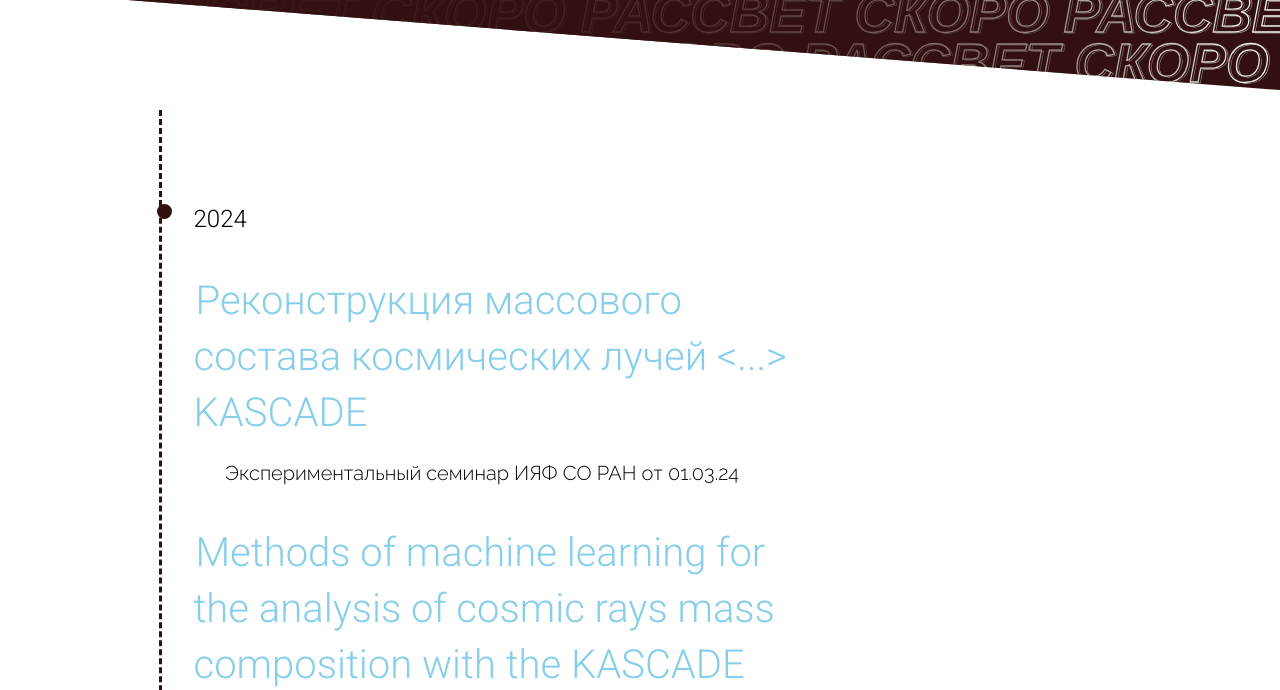
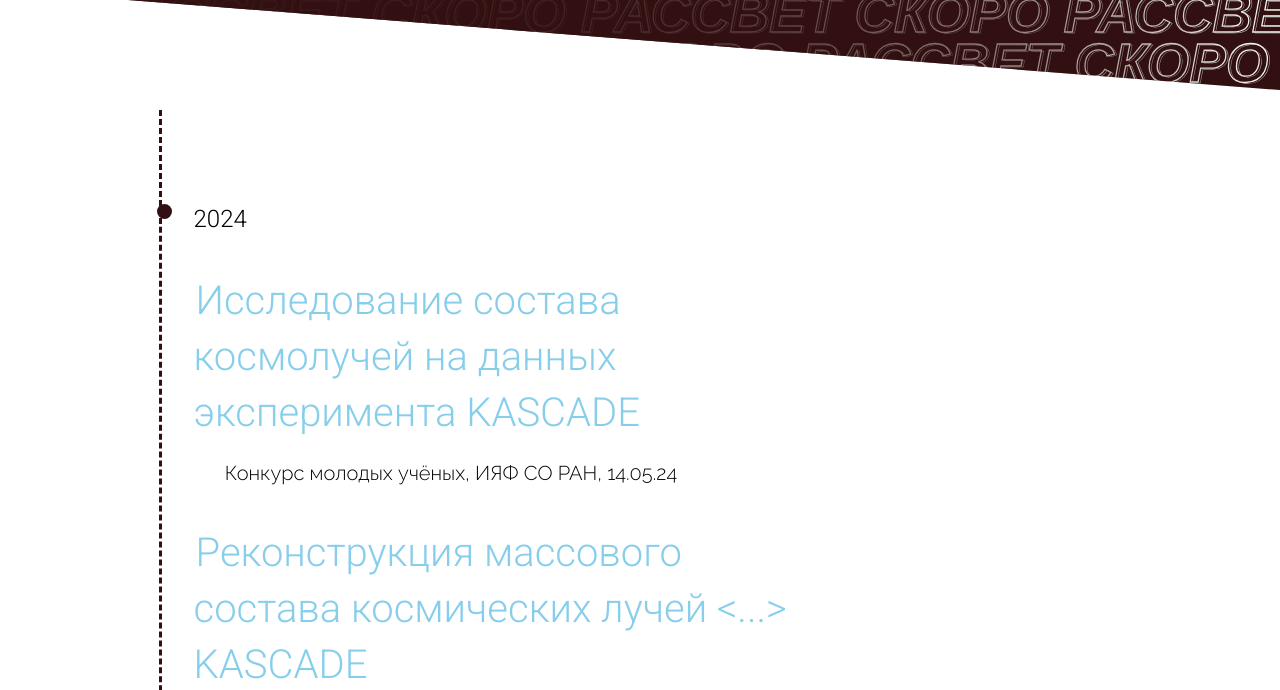
Before and after one commit to nikita-p/nikita-p.github.io, a plain HTML site: page astrophysics/index.html in a window 1280 px wide. Shown: the part 410-1100 px from the top of the page. Drawn offline with Linux system fonts and the light colour scheme.

Commit message:
Add YSC'24 mention

```diff
--- a/astrophysics/index.html
+++ b/astrophysics/index.html
@@ -20,6 +20,10 @@
         <ul class='timeline'>
             <li>2024
                 <ul>
+                    <li>
+                        <a href="assets/Petrov_YSC24.pdf">Исследование состава космолучей на&nbsp;данных эксперимента KASCADE</a>
+                        <p>Конкурс молодых учёных, ИЯФ&nbsp;СО&nbsp;РАН,&nbsp;14.05.24</p>
+                    </li>
                     <li>
 						<a href="https://inp.nsk.su/sobytia/nauchnye-seminary/details/13/319/%D1%80%D0%B5%D0%BA%D0%BE%D0%BD%D1%81%D1%82%D1%80%D1%83%D0%BA%D1%86%D0%B8%D1%8F-%D0%BC%D0%B0%D1%81%D1%81%D0%BE%D0%B2%D0%BE%D0%B3%D0%BE-%D1%81%D0%BE%D1%81%D1%82%D0%B0%D0%B2%D0%B0-%D0%BA%D0%BE%D1%81%D0%BC%D0%B8%D1%87%D0%B5%D1%81%D0%BA%D0%B8%D1%85-%D0%BB%D1%83%D1%87%D0%B5%D0%B9-%D1%81-%D0%B8%D1%81%D0%BF%D0%BE%D0%BB%D1%8C%D0%B7%D0%BE%D0%B2%D0%B0%D0%BD%D0%B8%D0%B5%D0%BC-%D0%BC%D0%B0%D1%88%D0%B8%D0%BD%D0%BD%D0%BE%D0%B3%D0%BE-%D0%BE%D0%B1%D1%83%D1%87%D0%B5%D0%BD%D0%B8%D1%8F-%D0%BD%D0%B0-%D0%B0%D1%80%D1%85%D0%B8%D0%B2%D0%BD%D1%8B%D1%85-%D0%B4%D0%B0%D0%BD%D0%BD%D1%8B%D1%85-%D1%8D%D0%BA%D1%81%D0%BF%D0%B5%D1%80%D0%B8%D0%BC%D0%B5%D0%BD%D1%82%D0%B0-kascade?layout=listone&start=0">Реконструкция массового состава космических лучей <...> KASCADE</a>
 						<p>Экспериментальный семинар ИЯФ&nbsp;СО&nbsp;РАН от&nbsp;01.03.24</p>
```
Also changed, not shown: 1 other file.
